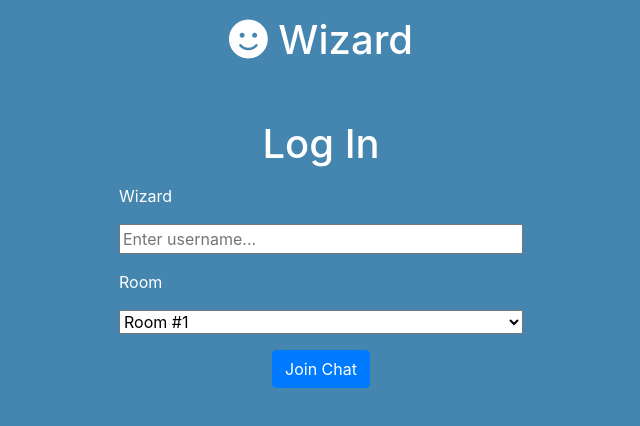
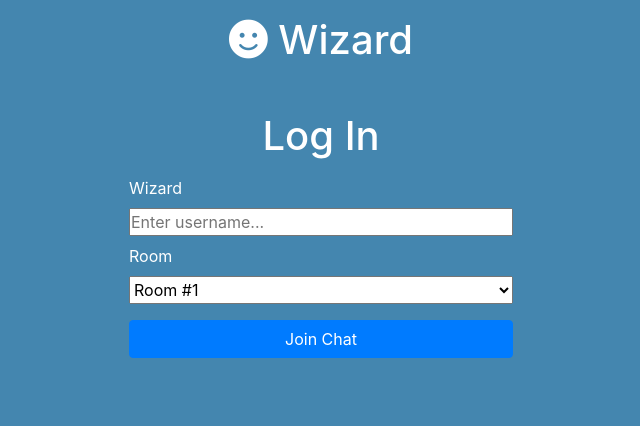
Before and after one commit to Airix2/Wizard, a website: page public/index.html in a window 1280 px wide. Shown: the whole page, without its empty margins (319-959 px from the left). Drawn offline with nearby package versions, Linux system fonts and the light colour scheme.

Commit message:
Realizados cambios de estilizacion a index y archivo de estilos

```diff
--- a/public/css/style.css
+++ b/public/css/style.css
@@ -1,4 +1,24 @@
-/* Para hacer los dots de apuestas */
+
+/*
+==================================================
+CLASES GENERALES
+==================================================
+*/
+* {
+	margin: 0;
+	padding: 0;
+	box-sizing: border-box;
+}
+body {
+	color: white;
+	background-color: #4486af;
+}
+
+/*
+==================================================
+PARA HACER LOS DOTS DE LAS APUESTAS
+==================================================
+*/
 .dot {
 	height: 10px;
 	width: 10px;
@@ -9,57 +29,44 @@
 .bet-green {
 	background-color: rgb(26, 236, 26);
 }
-/* ^^ Para hacer los dots de apuestas */
 
-/* /////////////////////////////////////////////////////////// */
-/* INDEX PRINCIPAL */
-body {
-	color: white;
-	background-color: #4486af;
-	width: 100%;
+/*
+==================================================
+INDEX PRINCIPAL
+==================================================
+*/
+.login {
+	width: 30%;
+	margin: 0 auto;
+}
+.login header {
+	margin: 16px 0 48px 0;
+}
+.login h1 {
+	text-align: center;
+}
+.login form {
+	padding-top: 0.5rem;
+	display: grid;
+	grid-template-columns: 1fr;
+	justify-content: left;
+	gap: 0.5rem;
+}
+form input[type=text], form select {
+	height: 28px;
+}
+form label {
 	margin: 0;
 }
-
-.grid-container-index {
-	display: grid;
-	grid-template-columns: repeat(12, 1fr);
-	grid-column-gap: 10px;
+form select {
+	margin-bottom: 0.5rem;
 }
 
-header {
-	grid-column: 2 / span 10;
-	grid-row: 1 / 2;
-	padding-bottom: 3em;
-	padding-top: 1em;
-}
-
-main {
-	grid-column: 5 / span 4;
-	grid-row: 2 / 3;
-}
-
-form {
-	display: flex;
-	flex-direction: column;
-	justify-content: center;
-}
-
-form > * {
-	display: block;
-	margin: 0.5em;
-}
-
-form > button {
-	align-self: center;
-}
-
-h1 {
-	text-align: center;
-}
-
-/* /////////////////////////////////////////////////////////// */
-/* INICIA LA PARTE DE PAGINA DEL JUEGO */
-
+/*
+==================================================
+INICIA LA PARTE DE PAGINA DEL JUEGO
+==================================================
+*/
 a {
 	color: white;
 }
@@ -67,31 +74,25 @@ a:hover {
 	color: white;
 	text-decoration: none;
 }
-
 .grid-container {
 	display: grid;
 	grid-template-columns: repeat(12, 1fr);
 	grid-template-rows: 5vh 30vh 30vh 35vh;
 	grid-column-gap: 10px;
-
 	justify-content: center;
-
 	background-color: #254b62;
 }
-
 .nav-row {
 	grid-row: 1 / 2;
 	grid-column: 1 / -1;
 	background-color: #1d3e53;
 	display: flex;
 }
-
 .nav-row > * {
 	justify-content: space-around;
 	flex-grow: 1;
 	text-align: center;
 }
-
 .trump-row {
 	grid-row: 2 / 3;
 	grid-column: 1 / -1;
@@ -99,19 +100,16 @@ a:hover {
 	justify-content: center;
 	text-align: center;
 }
-
 .players-row {
 	grid-row: 3 / 4;
 	grid-column: 1 / -1;
 	display: flex;
 	justify-content: center;
 }
-
 .players-hands {
 	flex-grow: 1;
 	text-align: center;
 }
-
 .self-row {
 	grid-row: 4 / 5;
 	grid-column: 1 / -1;
@@ -122,7 +120,6 @@ a:hover {
 	align-content: start;
 	grid-gap: 1em;
 }
-
 .player-hand {
 	grid-column: 3 / 11;
 	display:flex;
@@ -131,13 +128,11 @@ a:hover {
 	align-content: start;
 	overflow-x: auto;
 }
-
 .buttons {
 	grid-column: 11 / 13;
 	margin-right: 1rem;
 	align-self: start;
 }
-
 .handCards {
 	margin: 1rem 0.5rem;
 }
--- a/public/index.html
+++ b/public/index.html
@@ -24,15 +24,15 @@
     <title>Wizard</title>
 </head>
 <body>
-    <div class="grid-container-index">
-		<header class="text-center">
-			<h1><i class="fas fa-smile"></i> Wizard</h1>
+	<section class="login">
+		<header>
+			<h1 class="title"><i class="fas fa-smile"></i> Wizard</h1>
 		</header>
-		<main class="join-main">
+		<article>
 			<h1>Log In</h1>
-			<form action="game.html">
+			<form action="./game.html">
 				<label for="username">Wizard</label>
-				<input type="text" name="username" id="username" placeholder="Enter username..." required/>
+				<input type="text" name="username" id="usernamet" placeholder="Enter username..." required />
 				<label for="room">Room</label>
 				<select name="room" id="room">
 					<option value="Room1">Room #1</option>
@@ -41,7 +41,7 @@
 				</select>
 				<button type="submit" class="btn btn-primary">Join Chat</button>
 			</form>
-		</main>
-	</div>
+		</article>
+	</section>
 </body>
 </html>
```
